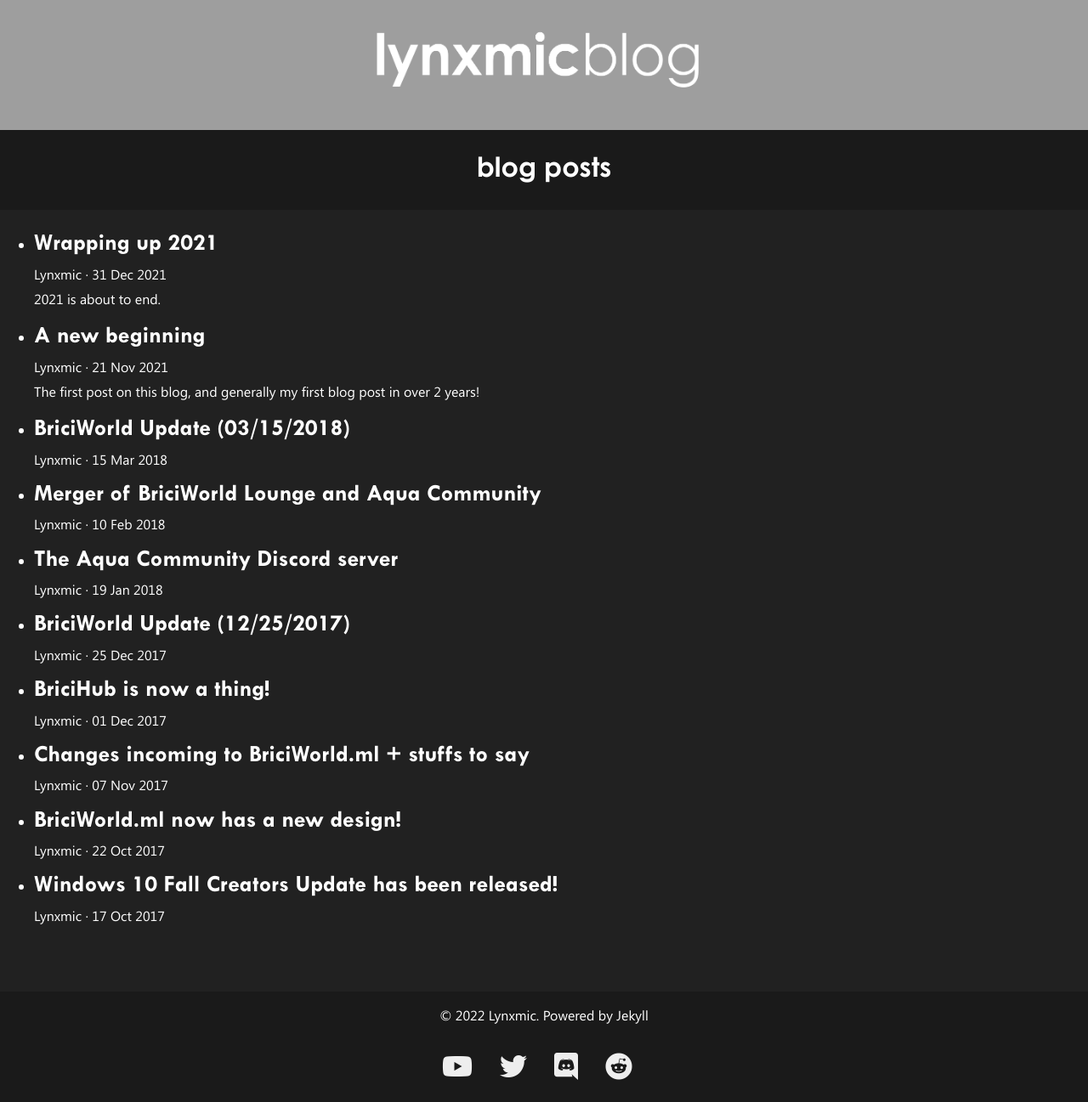
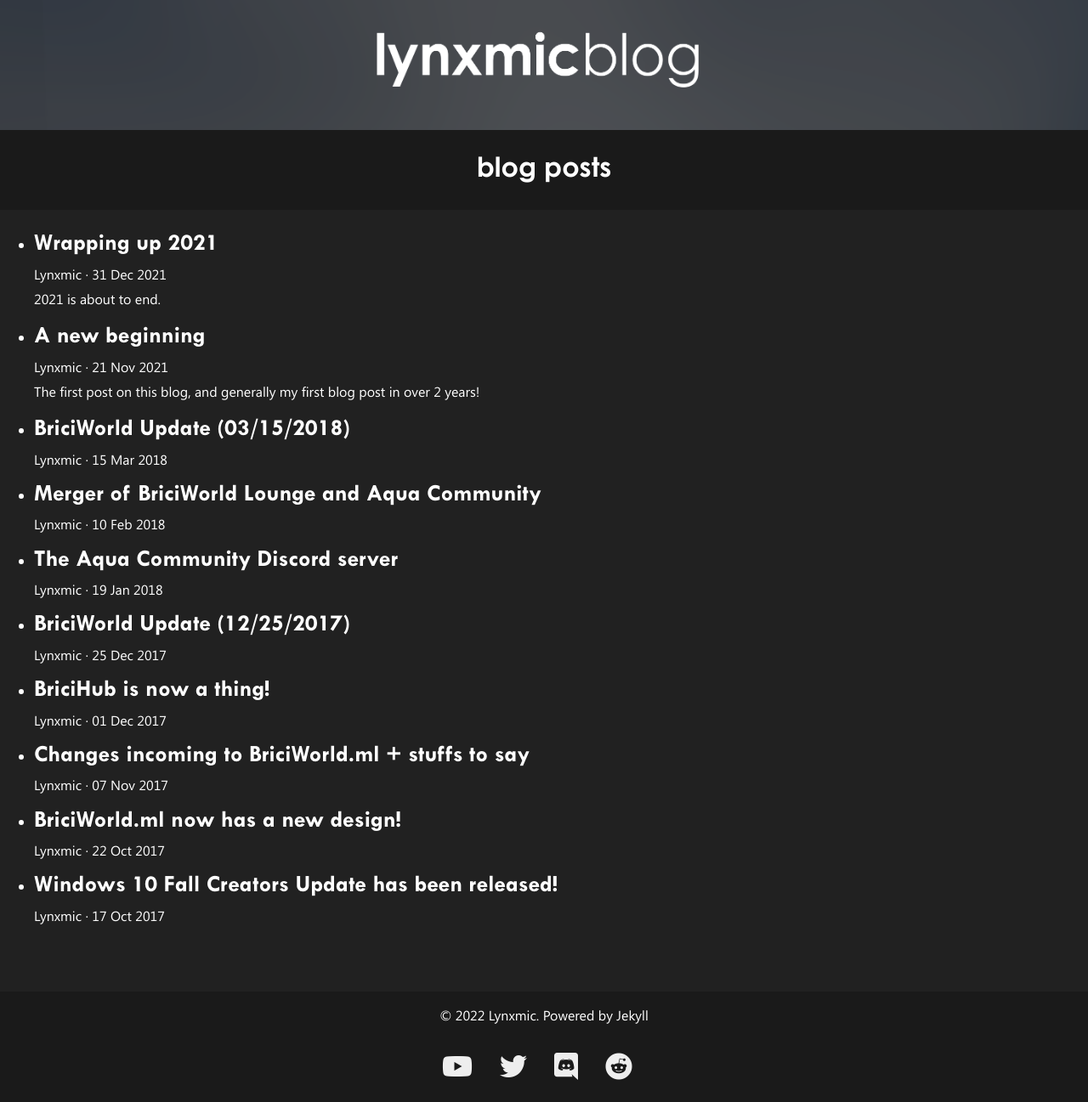
Before and after one commit to theclyron/lynxblog, a Jekyll site: the page built from docs/index.html, in a window 1280 px wide. Shown: the whole page at 85% size. Built offline with Jekyll 4.4.1, drawn with Linux system fonts in a browser that asks for light colours; nearby versions of some CDN libraries; the list of posts is cut into pages by our own code.

Commit message:
Update homepage.html

```diff
--- a/docs/_layouts/homepage.html
+++ b/docs/_layouts/homepage.html
@@ -63,7 +63,7 @@
 </head>
 
 <body>
-  <div style="background-image: url('https://lynxmic.github.io/img/bg.png');">
+  <div style="background-image: url('https://lynxmic.github.io/img/bg alt.png');">
   <div class="d-flex flex-row flex-center">
     <div class="p-2"><a href="{{ site.url }}"><img width="412" height="113" src="https://lynxmic.github.io/img/logo2.png"></a></div>
 </div>
```
